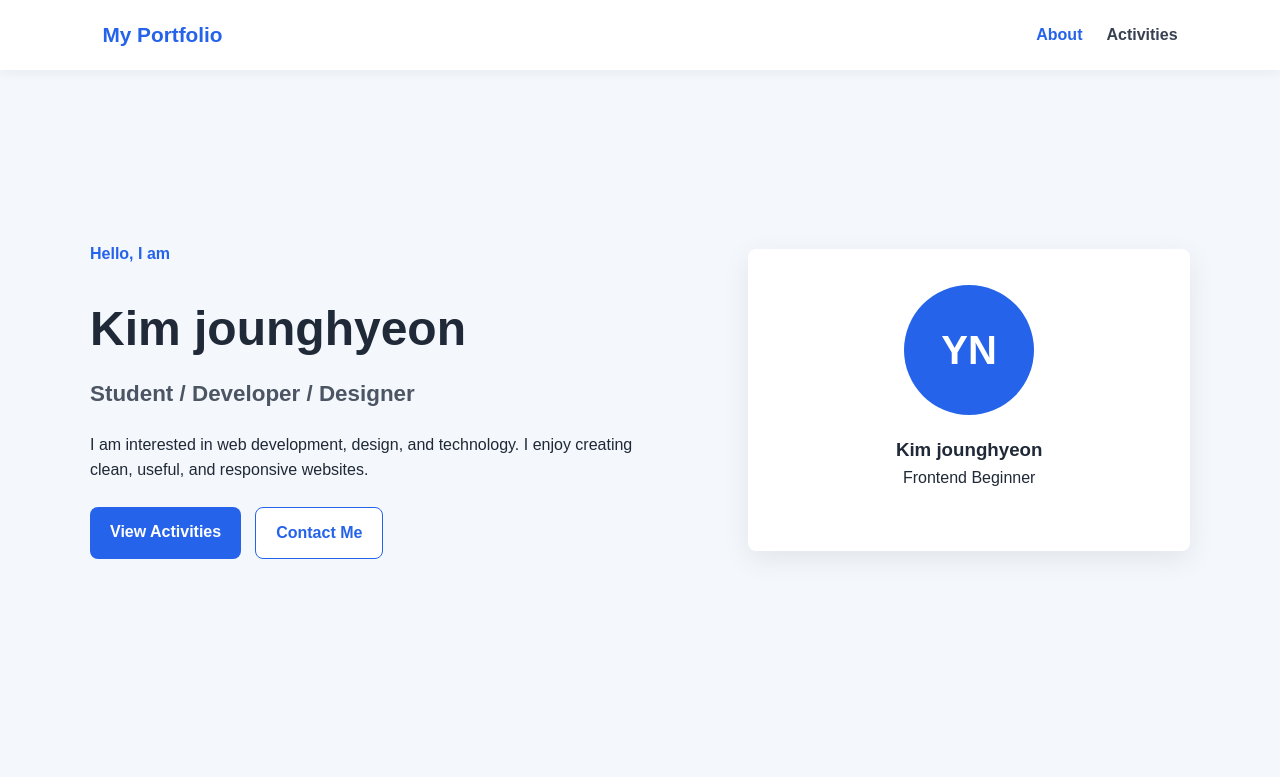
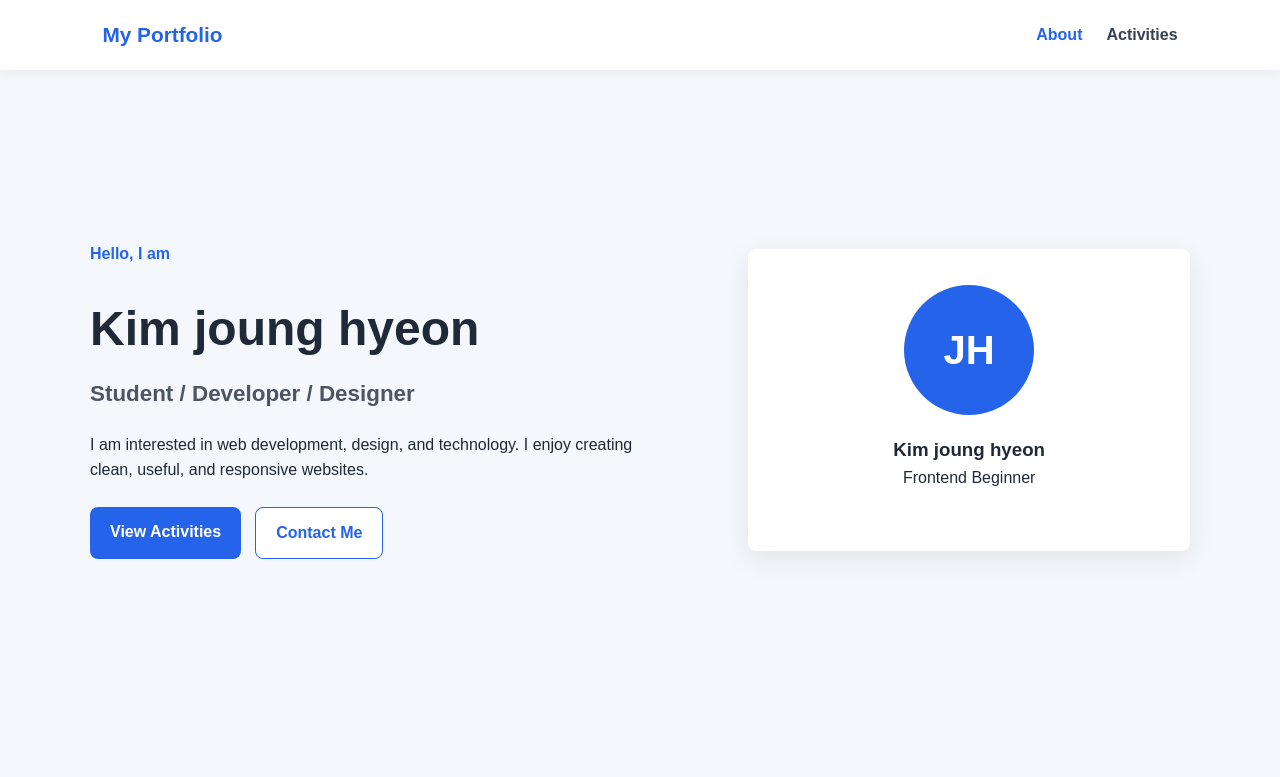
Before and after one commit to kjh23kjh/portfolio-website, a plain HTML site: page index.html in a window 1280 px wide. Shown: the top 777 px of the page. Drawn offline with Linux system fonts and the light colour scheme.

Commit message:
Update index.html

```diff
--- a/index.html
+++ b/index.html
@@ -22,7 +22,7 @@
     <section class="hero">
       <div class="hero-text">
         <p class="tag">Hello, I am</p>
-        <h1>Kim jounghyeon</h1>
+        <h1>Kim joung hyeon</h1>
         <h2>Student / Developer / Designer</h2>
         <p>
           I am interested in web development, design, and technology.
@@ -36,8 +36,8 @@
       </div>
 
       <div class="profile-card">
-        <div class="avatar">YN</div>
-        <h3>Kim jounghyeon</h3>
+        <div class="avatar">JH</div>
+        <h3>Kim joung hyeon</h3>
         <p>Frontend Beginner</p>
       </div>
     </section>
```
